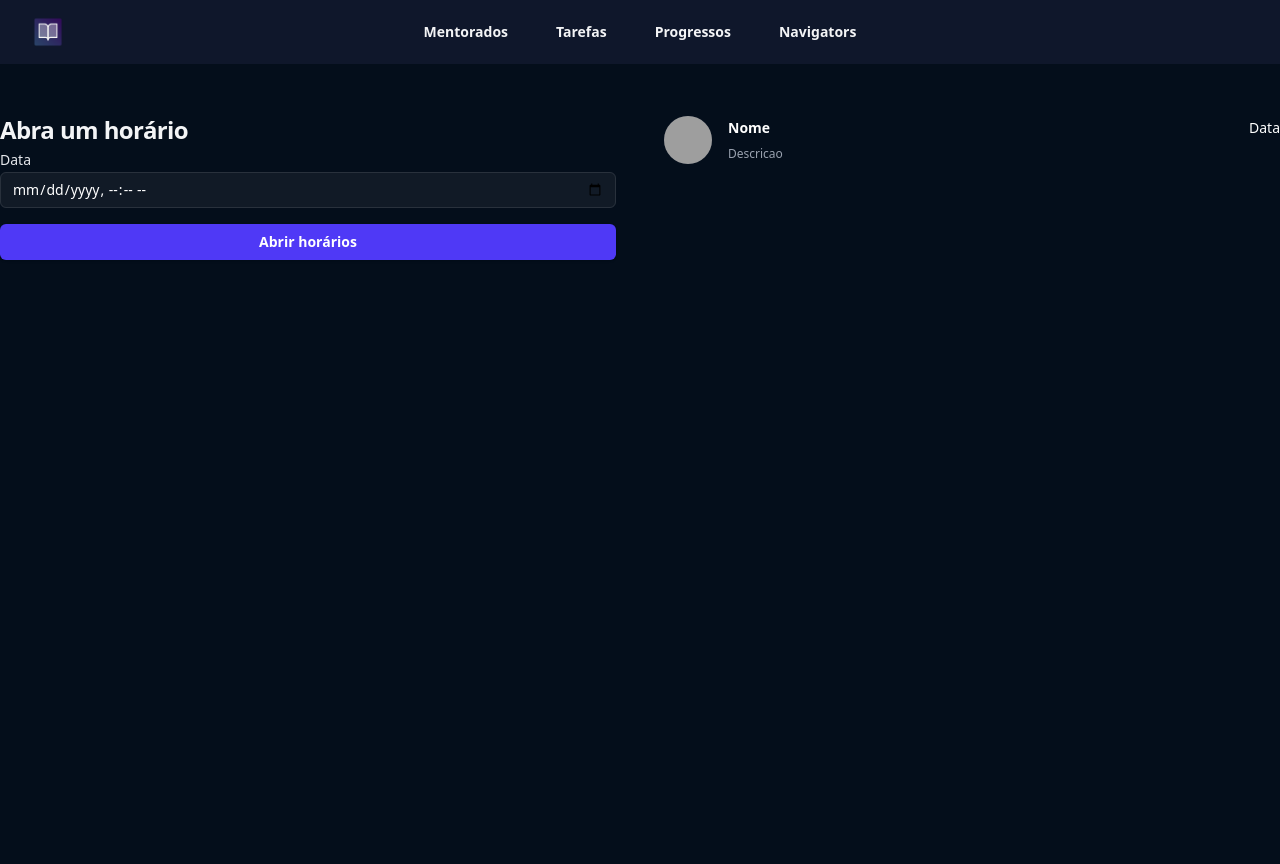
After one commit to milhodroid/Sistema-Gestao-Mentorados, a Django app: page /mentorados/reunioes/ in a window 1280 px wide. The commit adds this page. Run offline with Django 5.2, Linux system fonts and the light colour scheme; grey boxes are pictures that could not be loaded.

Commit message:
adds mentorados e agendamentos

```diff
--- a/core/settings.py
+++ b/core/settings.py
@@ -113,7 +113,7 @@ TIME_ZONE = 'America/Sao_Paulo'
 
 USE_I18N = True
 
-USE_TZ = True
+USE_TZ = False
 
 
 # Static files (CSS, JavaScript, Images)
--- a/mentorados/admin.py
+++ b/mentorados/admin.py
@@ -1,6 +1,7 @@
 from django.contrib import admin
-from .models import Navigators, Mentorados
+from .models import Navigators, Mentorados, DisponibilidadeHorarios
 
 # Register your models here.
 admin.site.register(Navigators)
 admin.site.register(Mentorados)
+admin.site.register(DisponibilidadeHorarios)
--- /dev/null
+++ b/mentorados/auth.py
@@ -0,0 +1,4 @@
+from .models import Mentorados
+
+def valida_token(token):
+    return Mentorados.objects.filter(token=token).first()
--- a/mentorados/templates/mentorados.html
+++ b/mentorados/templates/mentorados.html
@@ -150,10 +150,10 @@
         new Chart(ctx, {
             type: 'pie',
             data: {
-                labels: {{estagios_flat|safe}},
+                labels: {{ estagios_flat|safe }},
                 datasets: [{
                     label: '',
-                    data: {{qtd_estagios|safe}},
+                    data: {{ qtd_estagios|safe }},
                     borderWidth: 1
                 }]
             },
--- /dev/null
+++ b/mentorados/templates/reunioes.html
@@ -0,0 +1,75 @@
+{% extends "base.html" %}
+{% load static %}
+
+{% block 'body' %}
+    <header class="bg-slate-900">
+        <nav class="flex items-center justify-between p-4 lg:px-8" aria-label="Global">
+            <div class="flex lg:flex-1">
+                <a href="#" class="-m-1.5 p-1.5">
+                    <span class="sr-only">Your Company</span>
+                    <img class="h-8 w-auto" src="{% static 'logo.png' %}" alt="">
+                </a>
+            </div>
+            <div class="flex lg:hidden">
+                <button type="button" class="-m-2.5 inline-flex items-center justify-center rounded-md p-2.5 text-gray-700">
+                    <span class="sr-only">Open main menu</span>
+                    <svg class="size-6" fill="none" viewBox="0 0 24 24" stroke-width="1.5" stroke="currentColor" aria-hidden="true" data-slot="icon">
+                        <path stroke-linecap="round" stroke-linejoin="round" d="M3.75 6.75h16.5M3.75 12h16.5m-16.5 5.25h16.5" />
+                    </svg>
+                </button>
+            </div>
+            <div class="hidden lg:flex lg:gap-x-12">
+                <a href="#" class="text-sm/6 font-semibold text-gray-100">Mentorados</a>
+                <a href="#" class="text-sm/6 font-semibold text-gray-100">Tarefas</a>
+                <a href="#" class="text-sm/6 font-semibold text-gray-100">Progressos</a>
+                <a href="#" class="text-sm/6 font-semibold text-gray-100">Navigators</a>
+            </div>
+            <div class="hidden lg:flex lg:flex-1 lg:justify-end">
+            </div>
+        </nav>
+    </header>
+
+    <div class="bg-[#040e1b] min-h-screen">
+        <div class="max-w-7xl mx-auto py-8">
+            <div class="grid grid-cols-2 gap-12 ">
+                <div>
+                    {% if messages %}
+                        {% for message in messages %}
+                            <div class="rounded-md {{message.tags}} mt-4">
+                                <div class="flex">
+                                    <div class="ml-3 py-4">
+                                        {{message}}
+                                    </div>
+                                </div>
+                            </div>
+                        {% endfor %}
+                    {% endif %}
+                    <form action="{% url 'reunioes' %}" method="POST">
+                        {% csrf_token %}
+                        <h2 class="mt-4 text-2xl/9 font-bold tracking-tight text-gray-100">Abra um horário</h2>
+                        <label for="email" class="block text-sm/6 font-medium text-gray-200">Data</label>
+                        <input type="datetime-local" name="data" id="date" required class="block w-full rounded-md bg-white/5 px-3 py-1.5 text-base text-white outline outline-1 -outline-offset-1 outline-white/10 placeholder:text-gray-500 focus:outline focus:outline-2 focus:-outline-offset-2 focus:outline-indigo-500 sm:text-sm/6">
+                        <button type="submit" class="flex w-full justify-center cursor-pointer rounded-md bg-indigo-600 px-3 py-1.5 text-sm/6 font-semibold text-white shadow-sm hover:bg-indigo-500 focus-visible:outline focus-visible:outline-2 focus-visible:outline-offset-2 focus-visible:outline-indigo-600 mt-4">Abrir horários</button>
+                    </form>
+                </div>
+                <div>
+                    <ul role="list" class="divide-y divide-gray-800">
+                        <li class="flex justify-between gap-x-6 py-5">
+                            <div class="flex min-w-0 gap-x-4">
+                                <img class="size-12 flex-none rounded-full bg-gray-800" src="#" alt="">
+                                <div class="min-w-0 flex-auto">
+                                    <p class="text-sm/6 font-semibold text-white">Nome</p>
+                                    <p class="mt-1 truncate text-xs/5 text-gray-400">Descricao</p>
+                                </div>
+                            </div>
+                            <div class="hidden shrink-0 sm:flex sm:flex-col sm:items-end">
+                                <p class="text-sm/6 text-white">Data</p>
+                                <p class="mt-1 text-xs/5 text-gray-400"></p>
+                            </div>
+                        </li>
+                    </ul>
+                </div>
+            </div>
+        </div>
+    </div>
+{% endblock 'body' %}
--- a/mentorados/urls.py
+++ b/mentorados/urls.py
@@ -2,5 +2,9 @@ from django.urls import path
 from . import views
 
 urlpatterns = [
-    path('', views.mentorados, name='mentorados')
+    path('', views.mentorados, name='mentorados'),
+    path('reunioes/', views.reunioes, name='reunioes'),
+    path('auth/', views.auth, name="auth_mentorado"),
+    path('escolher_dia/', views.escolher_dia, name='escolher_dia'),
+    path('agendar_reuniao/', views.agendar_reuniao, name='agendar_reuniao'),
 ]
--- a/mentorados/views.py
+++ b/mentorados/views.py
@@ -1,8 +1,10 @@
 from django.shortcuts import render, redirect
 from django.http import HttpResponse, Http404
-from .models import Mentorados, Navigators
+from .auth import valida_token
+from .models import Mentorados, Navigators, DisponibilidadeHorarios, Reuniao
 from django.contrib import messages
 from django.contrib.messages import constants
+from datetime import datetime, timedelta
 
 # Create your views here.
 def mentorados(request):
@@ -45,6 +47,88 @@ def mentorados(request):
             user=request.user
         )
         mentorado.save()
+
         messages.add_message(request, constants.SUCCESS,'Mentorado cadastrado com sucesso.')
 
         return redirect('mentorados')
+
+def reunioes(request):
+    if request.method == 'GET':
+        return render(request, 'reunioes.html')
+    elif request.method == 'POST':
+        data = request.POST.get('data')
+        data = datetime.strptime(data, '%Y-%m-%dT%H:%M')
+
+        disponibilidade = DisponibilidadeHorarios.objects.filter(
+            data_inicial__gte = (data - timedelta(minutes=50)),
+            data_inicial__lte = (data + timedelta(minutes=50))
+        )
+
+        if disponibilidade.exists():
+            messages.add_message(request, constants.ERROR, 'Você já possui uma reunião nesse horário...')
+            return redirect('reunioes')
+
+        disponibilidade = DisponibilidadeHorarios(
+            data_inicial = data,
+            mentor = request.user
+        )
+        disponibilidade.save()
+
+        messages.add_message(request, constants.SUCCESS, 'Horário disponibilizado com sucesso')
+        return redirect('reunioes')
+
+def auth(request):
+    if request.method == 'GET':
+        print(request.COOKIES)
+        return render(request, 'auth_mentorado.html')
+    elif request.method == 'POST':
+        token = request.POST.get('token')
+
+        if not Mentorados.objects.filter(token=token).exists():
+            messages.add_message(request, constants.ERROR, 'Token inválido!')
+            return redirect('auth_mentorado')
+
+        response = redirect('escolher_dia')
+        response.set_cookie('auth_token', token, max_age=3600)
+
+        return response
+
+def escolher_dia(request):
+    if not valida_token(request.COOKIES.get('auth_token')):
+        return redirect('auth_mentorado')
+
+    if request.method == 'GET':
+        mentorado = valida_token(request.COOKIES.get('auth_token'))
+
+        disponibilidades = DisponibilidadeHorarios.objects.filter(
+            data_inicial__gte=datetime.now(),
+            agendado=False,
+            mentor=mentorado.user
+        ).values_list('data_inicial', flat=True)
+
+        datas = []
+
+        for i in disponibilidades:
+            datas.append(i.date().strftime('%d-%m-%Y'))
+
+        #TODO: tornar o mês e o dia da semana dinâmicos
+
+        return render(request, 'escolher_dia.html', {'horarios': list(set(datas))})
+
+def agendar_reuniao(request):
+    if not valida_token(request.COOKIES.get('auth_token')):
+        return redirect('auth_mentorado')
+
+    if request.method == 'GET':
+        data = request.GET.get('data')
+        data = datetime.strptime(data, '%d-%m-%Y')
+        mentorado = valida_token(request.COOKIES.get('auth_token'))
+
+        horarios = DisponibilidadeHorarios.objects.filter(
+            data_inicial__gte = data,
+            data_inicial__lt = data + timedelta(days=1),
+            agendado=False,
+            mentor=mentorado.user
+        )
+
+        return render(request, 'agendar_reuniao.html', { 'horarios':horarios, 'tags':Reuniao.tag_choices })
```
Also changed, not shown: mentorados/models.py (+36 -0 lines), mentorados/templates/agendar_reuniao.html (added, +28 -0 lines), mentorados/templates/auth_mentorado.html (added, +26 -0 lines), mentorados/templates/escolher_dia.html (added, +34 -0 lines), mentorados/migrations/0003_disponibilidadehorarios.py (added), mentorados/migrations/0004_mentorados_token.py (added), mentorados/migrations/0005_reuniao.py (added).
